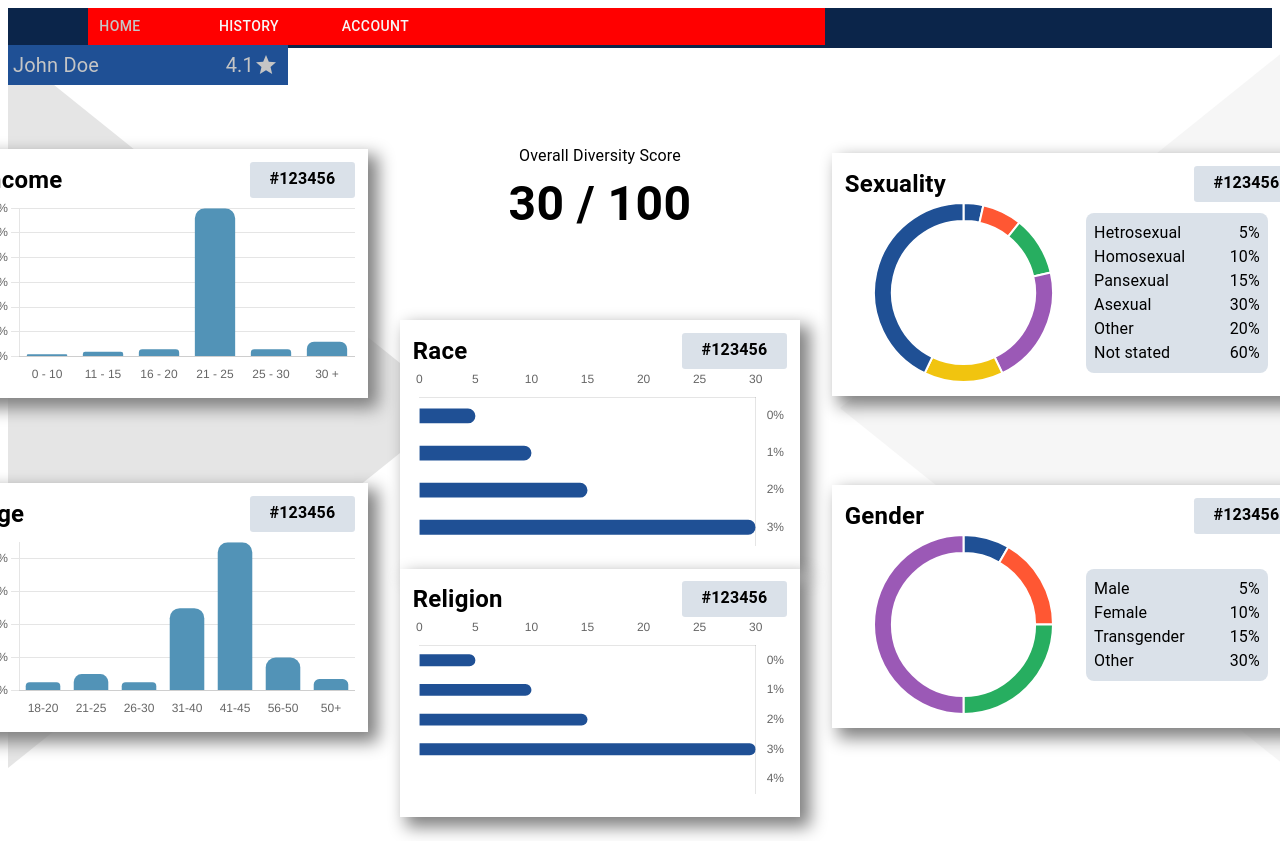
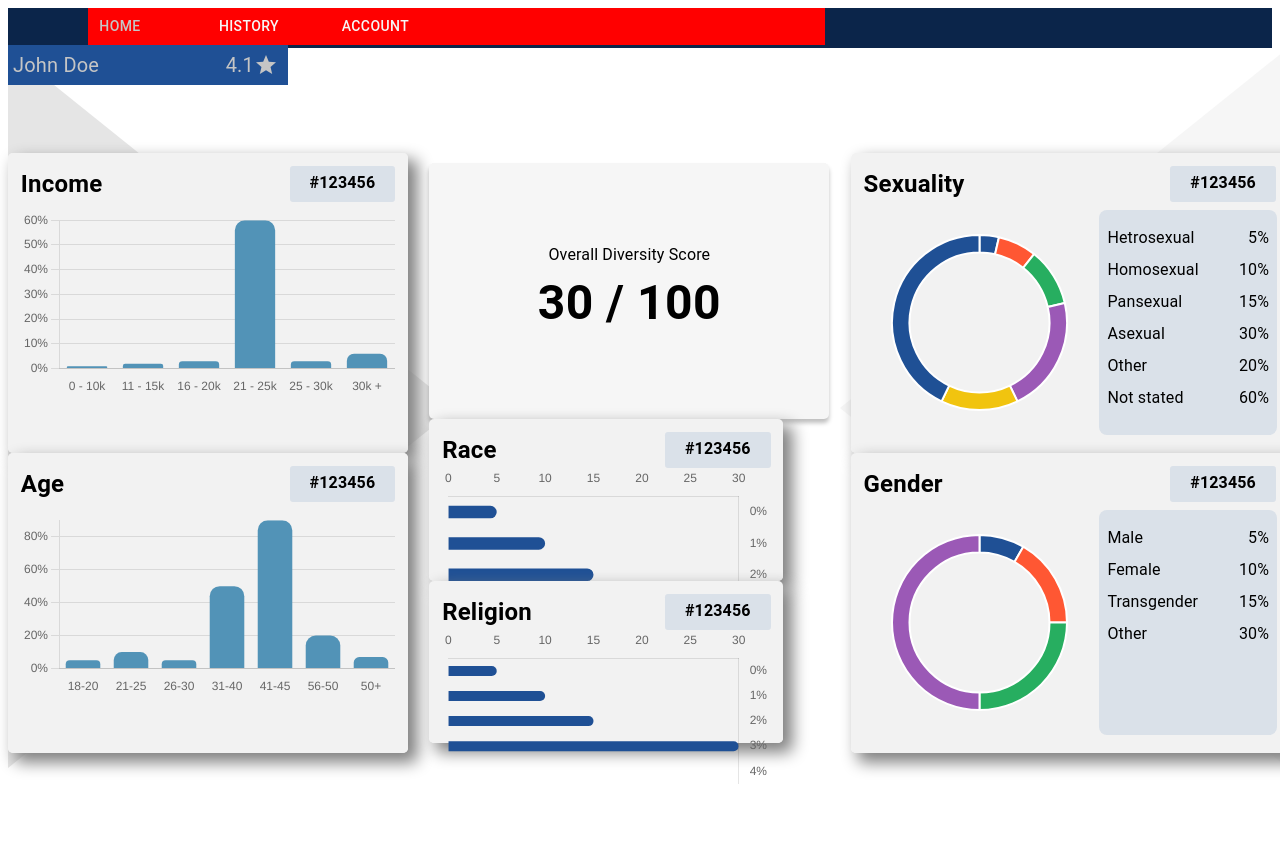
Before and after one commit to CM10313/CM20314-ESP, a Next.js app: page /diversityView in a window 1280 px wide. Shown: the top 858 px of the page. Built offline with nearby package versions, Linux system fonts and the light colour scheme.

Commit message:
weird delete all then recreate error

```diff
--- a/Components/barGraphs.tsx
+++ b/Components/barGraphs.tsx
@@ -68,10 +68,13 @@ const BarGraph: React.FC<BarGraphProps> = ({graphData}) => {
     return (
         <Box sx={{
             display:'flex',
-            width: '25em',
-            boxShadow: '0.5em 0.5em 1em 0.1em grey'
+            width: '400px',
+            backgroundColor: '#F6F6F6',
+            boxShadow: '0.5em 0.5em 1em 0.1em grey',
+            borderRadius:'5px',
+            height:'300px'
         }}>
-            <Grid width="100%" padding="0.8em" sx = {{backgroundColor: "white",}}>
+            <Grid width="100%" padding="0.8em" sx = {{backgroundColor: "#F2F2F2",borderRadius:'5px',height:'100%'}}>
                 {/* Titles and ID*/}
                 <Grid item sx={{display:"flex", flexDirection:"row", justifyContent:"space-between"}}>
                     <Typography fontSize="1.5em" fontWeight="Bold"> {graphData.title} </Typography>
@@ -88,11 +91,12 @@ const BarGraph: React.FC<BarGraphProps> = ({graphData}) => {
                 </Grid>
 
                 {/* Graph */}
-                <Grid item >
+                <Grid item  sx={{height:'230px'}}>
+                    <Box sx={{height:'100%',mt:1}}>
                     <Bar
                         data={incomeData}
                         options = {barChartOptions}
-                    />
+                    /></Box>
                 </Grid>
             </Grid>
         </Box>
--- a/Components/diversityScore.tsx
+++ b/Components/diversityScore.tsx
@@ -2,7 +2,7 @@ import {Typography, Grid } from "@mui/material";
 
 const OverallDiversityScore: React.FC<{score: number}> = ({score}) => {
     return(
-        <Grid width="25em" height="16em" display = "flex" alignItems="center" justifyContent="center" flexDirection="column">
+        <Grid width="25em" height="16em" display = "flex" alignItems="center" justifyContent="center" flexDirection="column" sx={{ backgroundColor: '#F6F6F6', borderRadius: '5px', boxShadow: '0px 4px 4px 0px #00000040'  }}>
             <Typography> Overall Diversity Score </Typography>
             <Typography fontSize="3em" fontWeight="bold"> {score} / 100</Typography>
         </Grid>
--- a/Components/donughtChart.tsx
+++ b/Components/donughtChart.tsx
@@ -78,10 +78,12 @@ const DonughtChart: React.FC<BarGraphProps> = ({graphData}) => {
     return (
         <Box sx={{
             display:'flex',
-            width: '30em',
+            width: '470px',
+            height:'300px',
             boxShadow: '0.5em 0.5em 1em 0.1em grey',
+            borderRadius:'5px'
         }}>
-            <Grid width="100%" padding="0.8em" sx = {{backgroundColor: "white",}}>
+            <Grid width="100%" padding="0.8em" sx = {{backgroundColor: "#F2F2F2",borderRadius:'5px',height:'100%'}}>
                 {/* Titles and ID*/}
                 <Grid item sx={{display:"flex", flexDirection:"row", justifyContent:"space-between"}}>
                     <Typography fontSize="1.5em" fontWeight="Bold"> {graphData.title} </Typography>
@@ -91,7 +93,7 @@ const DonughtChart: React.FC<BarGraphProps> = ({graphData}) => {
                         borderRadius: "0.2em",
                         width: "6em",
                         textAlign: "center",
-                        fontWeight: "bold"
+                        fontWeight: "bold",mr:4
                     }}>
                         #123456
                     </Typography>
@@ -99,7 +101,7 @@ const DonughtChart: React.FC<BarGraphProps> = ({graphData}) => {
 
                 {/* Graph */}
                 <Box>
-                    <Grid display="flex" justifyContent="space-evenly" flexDirection="row" alignItems="center">
+                    <Grid display="flex" justifyContent="space-evenly" flexDirection="row" alignItems="center" sx={{height:'225px',mt:1}}>
                         <Grid item width="40%" >
                             <Doughnut
                                 data={incomeData}
@@ -108,9 +110,9 @@ const DonughtChart: React.FC<BarGraphProps> = ({graphData}) => {
                         </Grid>
 
 
-                        <Grid item width = "40%" height="100%" sx={{backgroundColor: "#DAE1E9", padding:"0.5em", margin:"0.2em", borderRadius: "0.5em"}}>
+                        <Grid item width = "40%" height="100%" sx={{backgroundColor: "#DAE1E9", padding:"0.5em", margin:"0.2em", borderRadius: "0.5em",overflowY:'auto'}}>
                             {graphData.xAxisLabels.map((xAxisLabel, index) => (
-                                <Typography  key={index}display="flex" justifyContent="space-between">
+                                <Typography  key={index}display="flex" justifyContent="space-between" sx={{mt:1}}>
                                     <span> {`${xAxisLabel}`} </span>
                                     <span> {`${graphData.yAxisLabels[index]}`}% </span>
                                 </Typography>
--- a/Components/graphData.tsx
+++ b/Components/graphData.tsx
@@ -5,12 +5,12 @@ export const diversityScore = 30 // The overall diversity score (needs to be cal
 export const incomeGraphLabelData = {
         yAxisLabels : [1, 2, 3, 60,3,6],
         xAxisLabels : [
-                "0 - 10",
-                "11 - 15",
-                "16 - 20",
-                "21 - 25",
-                "25 - 30",
-                "30 +"
+                "0 - 10k",
+                "11 - 15k",
+                "16 - 20k",
+                "21 - 25k",
+                "25 - 30k",
+                "30k +"
             ],
         title: "Income",
         studyId: studyId,
--- a/Components/horizontalBarGraph.tsx
+++ b/Components/horizontalBarGraph.tsx
@@ -76,10 +76,12 @@ const HorizontalBarGraph: React.FC<BarGraphProps> = ({ graphData }) => {
     return (
         <Box sx={{
             display: 'flex',
-            width: '25em',
-            boxShadow: '0.5em 0.5em 1em 0.1em grey'
+            width: '354px',
+            height:'162px',
+            boxShadow: '0.5em 0.5em 1em 0.1em grey',
+            borderRadius:'5px'
         }}>
-            <Grid width="100%" padding="0.8em" sx={{ backgroundColor: "white", }}>
+            <Grid width="100%" padding="0.8em" sx={{ backgroundColor: "#F2F2F2",borderRadius:'5px' }}>
                 {/* Titles and ID*/}
                 <Grid item sx={{ display: "flex", flexDirection: "row", justifyContent: "space-between" }}>
                     <Typography fontSize="1.5em" fontWeight="Bold"> {graphData.title} </Typography>
--- a/pages/diversityView.tsx
+++ b/pages/diversityView.tsx
@@ -1,4 +1,4 @@
-import {Box, Grid} from "@mui/material";
+import {Box, Grid, useMediaQuery} from "@mui/material";
 import TriangleBackground from "../Components/TriangleBackground";
 import HorizontalBarGraph from "../Components/horizontalBarGraph";
 import DonughtChart from "../Components/donughtChart";
@@ -15,23 +15,24 @@ import OverallDiversityScore from "../Components/diversityScore";
 
 
 export default function DiversityView(){
+    const isMobile = useMediaQuery('(max-width:1000px)')
     return (
-        <Box>
+        <Box sx={{height:'810px'}}>
             <Navbar name={"John Doe"} rating={4.1} />
             <TriangleBackground />
-            <Grid display="flex" flexDirection="row" justifyContent="center">
-                <Grid item display="flex" flexDirection="column" justifyContent="space-evenly" padding="1em" >
+            <Grid container sx={{display:'flex',justifyContent:'center',alignItems:'center',height:'100%',width:'100%'}}>
+                <Grid item xs={isMobile?12:4}display="flex" flexDirection="column" justifyContent="space-evenly" >
                     <BarGraph graphData={incomeGraphLabelData} />
                     <BarGraph graphData={ageGraphLabelData} />
                 </Grid>
 
-                <Grid item display="flex" flexDirection="column" justifyContent="space-evenly" padding="1em">
+                <Grid item xs={isMobile?12:4} display="flex" flexDirection="column" justifyContent="space-evenly" >
                     <OverallDiversityScore score={diversityScore} />
                     <HorizontalBarGraph graphData={raceGraphLabelData} />
                     <HorizontalBarGraph graphData={religionGraphLabelData} />
                 </Grid>
 
-                <Grid item display="flex" flexDirection="column" justifyContent="space-evenly" padding="1em">
+                <Grid item xs={isMobile?12:4} display="flex" flexDirection="column" justifyContent="space-evenly" >
                     <DonughtChart graphData = {sexualityGraphLabelData} />
                     <DonughtChart graphData = {genderGraphLabelData} />
                 </Grid>
```
Also changed, not shown: next-env.d.ts (deleted), 1 other file (tests, documents, lock files or other folders).
